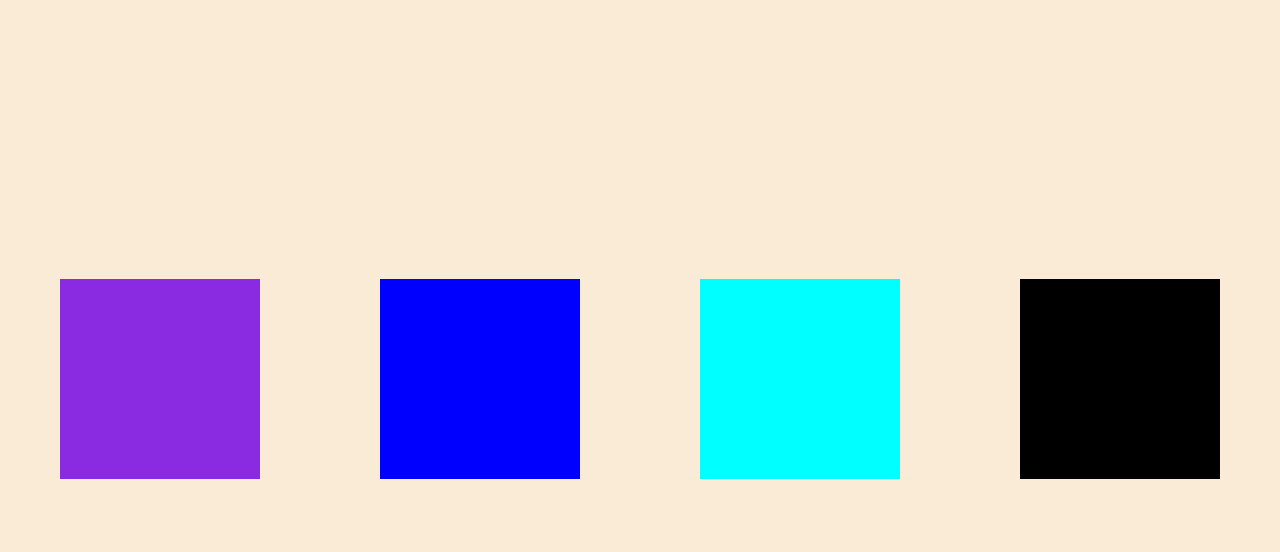
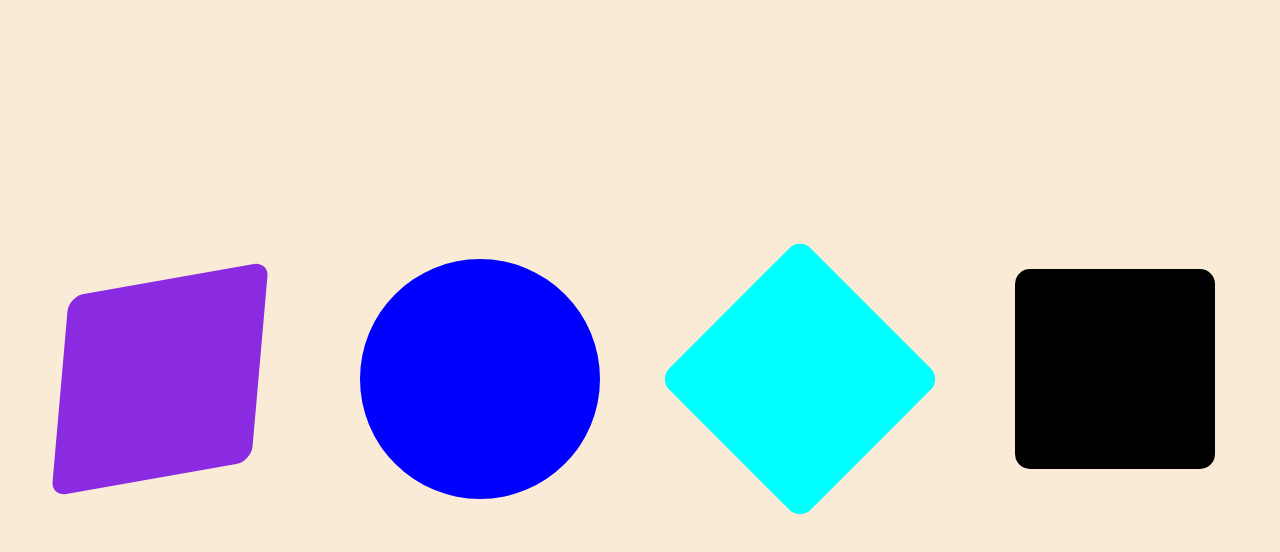
Before and after one commit to WilderDuarte/claseslunes, a plain HTML site: page html/flexbox.html in a window 1280 px wide. Shown: the part 58-610 px from the top of the page. Drawn offline with Linux system fonts and the light colour scheme.

Commit message:
using property transform

```diff
--- a/html/flexbox.html
+++ b/html/flexbox.html
@@ -33,15 +33,25 @@
             width: 200px;
             height: 200px;
             background-color: #000;
+            border-radius: 15px;
+            transform: translate(-5px, -10px);
         }
         #son_one{
             background-color: aqua;
+            transform: rotate(45deg);
         }
         #son_two{
             background-color: blue;
+            transform: scale(1.2);
+            border-radius: 50%;
         }
         #son_three{
             background-color: blueviolet;
+            transform: skew(-5deg,-10deg);
+        }
+        #son:hover{
+            transform: scale(1.2);
+            transition: all ease-in-out 0.7s;
         }
     </style>
 </head>
```
